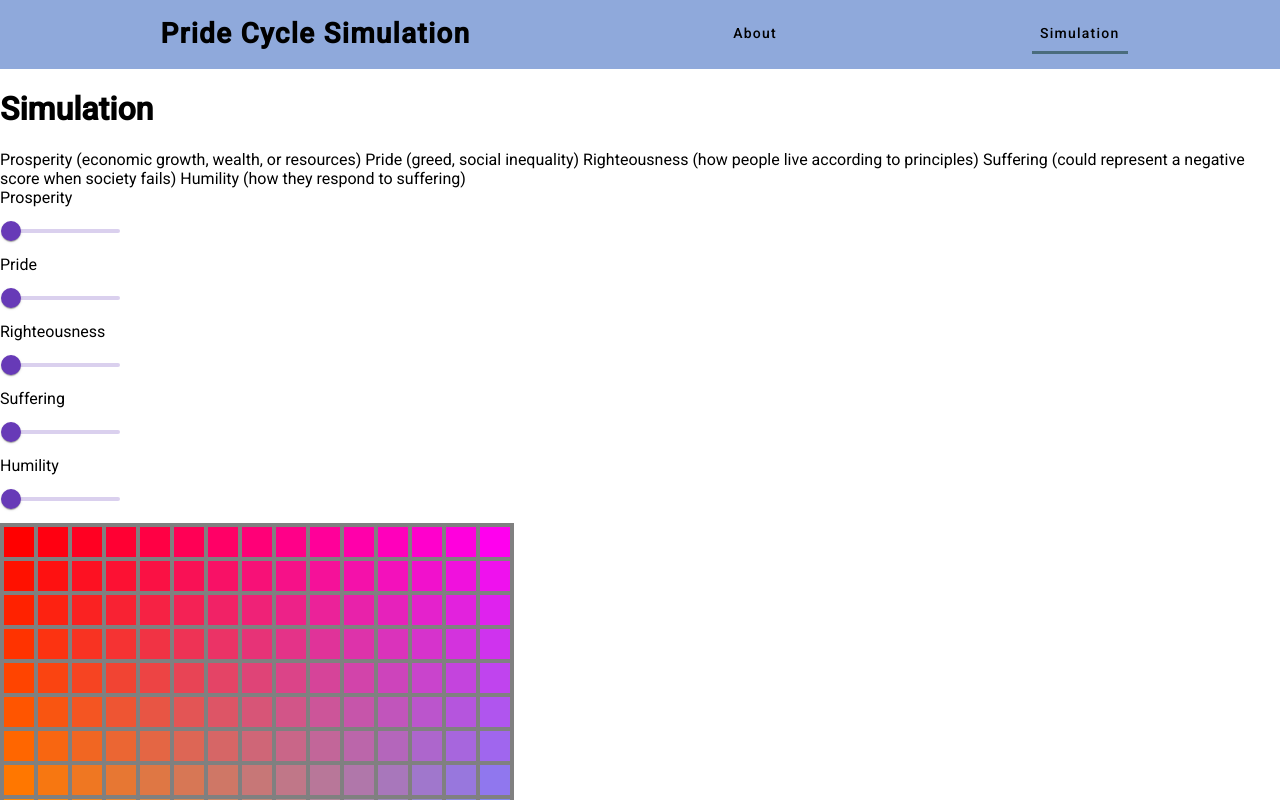
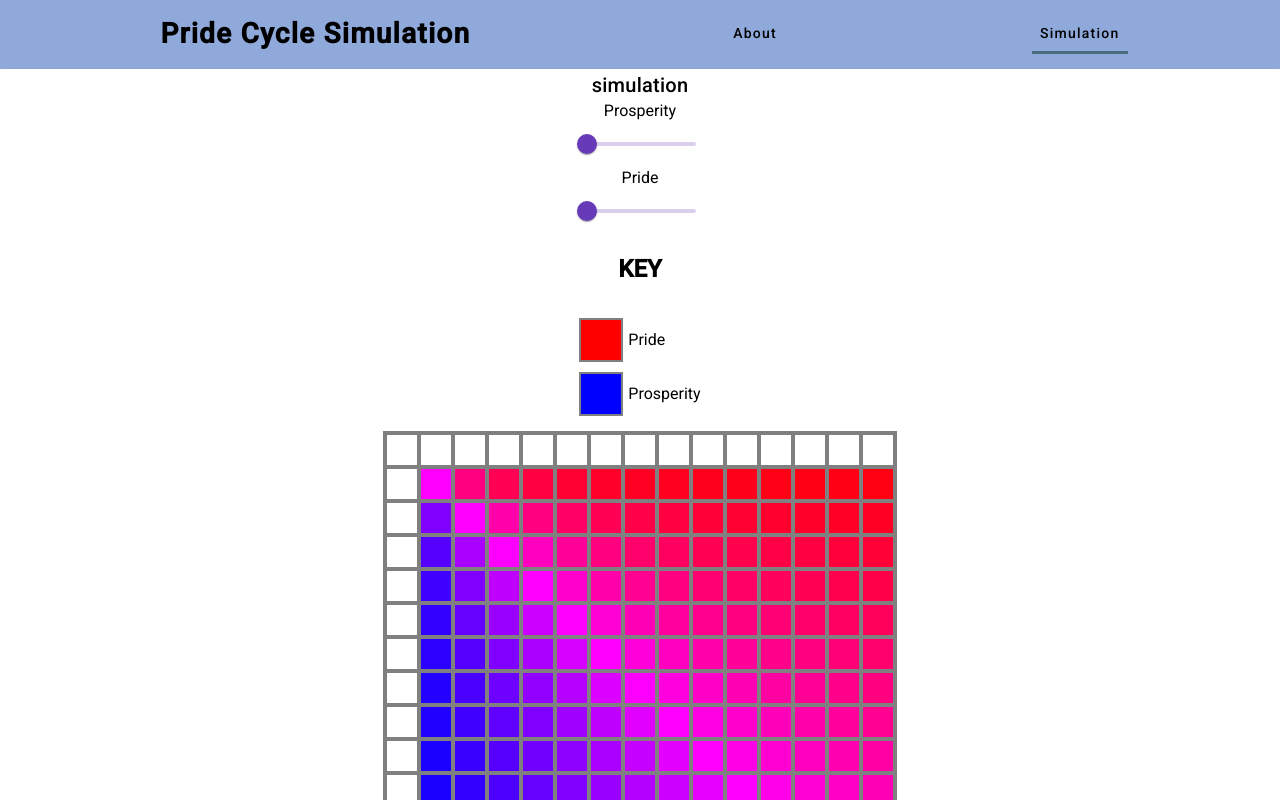
Before and after one commit to AndersonBillss/REL_A_275_pride_cycle_website, an Angular app: page /simulation in a window 1280 px wide. Shown: the top 800 px of the page. Built offline with nearby package versions, Linux system fonts and the light colour scheme.

Commit message:
added cell class

```diff
--- a/src/app/pages/simulation/simulation.component.html
+++ b/src/app/pages/simulation/simulation.component.html
@@ -1,9 +1,7 @@
-<h1>Simulation</h1>
-Prosperity (economic growth, wealth, or resources)
-Pride (greed, social inequality)
-Righteousness (how people live according to principles)
-Suffering (could represent a negative score when society fails)
-Humility (how they respond to suffering)
+<mat-card class="center-col">
+      <mat-card-title>simulation</mat-card-title>
+
+      <mat-card-content class="center-col">
             <div>Prosperity</div>
             <mat-slider>
                   <input matSliderThumb [(value)]="Prosperity_factor">
@@ -14,25 +12,30 @@ Humility (how they respond to suffering)
                   <input matSliderThumb [(value)]="pride_factor">
             </mat-slider>
 
-<div>Righteousness</div>
-<mat-slider min="0" max="100" step="1">
-      <input matSliderThumb [(value)]="Righteousness_factor">
-</mat-slider>
+            <h2>KEY</h2>
+            <div class="key">
+                  <div class="key-item">
+                        <div
+                        [style.background-color]="'rgb(255,0,0)'"
+                        class="key-item cell">
+                        </div>
+                        <label class="key-label">Pride</label>
+                  </div>
 
-<div>Suffering</div>
-<mat-slider min="0" max="100" step="1">
-      <input matSliderThumb [(value)]="Suffering_factor">
-</mat-slider>
-
-<div>Humility</div>
-<mat-slider min="0" max="100" step="1">
-      <input matSliderThumb [(value)]="Humility_factor">
-</mat-slider>
-
+                  <div class="key-item">
+                        <div
+                        [style.background-color]="'rgb(0,0,255)'"
+                        class="key-item cell">
+                        </div>
+                        <label class="key-label">Prosperity</label>
+                  </div>
+            </div>
             <div class="grid">
                   <div *ngFor="let row of grid" class="row">
                         <div *ngFor="let cell of row" class="cell"
-            [style.background-color]="'rgb(' + cell.red + ',' + cell.green + ',' + cell.blue + ')'"
+                        [style.background-color]="cell.getRgb()"
                         ></div>
                   </div>
             </div>
+      </mat-card-content>
+</mat-card>
--- a/src/app/pages/simulation/simulation.component.scss
+++ b/src/app/pages/simulation/simulation.component.scss
@@ -12,3 +12,22 @@
     height: 30px;
     border: 2px gray solid;
 }
+.center-col{
+    display: flex;
+    flex-direction: column;
+    align-items: center;
+}
+
+.key{
+    display: flex;
+    flex-direction: column;
+    padding: 10px;
+}
+.key-item{
+    display: flex;
+    align-items: center;
+    padding: 5px;
+}
+.key-label{
+    margin-left: 5px;
+}
--- a/src/app/pages/simulation/simulation.component.ts
+++ b/src/app/pages/simulation/simulation.component.ts
@@ -2,6 +2,7 @@ import { CommonModule } from '@angular/common';
 import { Component, OnInit } from '@angular/core';
 import { FormsModule } from '@angular/forms';
 import { MatSliderModule } from '@angular/material/slider';
+import { MatCardModule } from '@angular/material/card';
 
 @Component({
   selector: 'app-simulation',
@@ -9,7 +10,8 @@ import { MatSliderModule } from '@angular/material/slider';
   imports: [
     MatSliderModule,
     CommonModule,
-    FormsModule
+    FormsModule,
+    MatCardModule
   ],
   templateUrl: './simulation.component.html',
   styleUrl: './simulation.component.scss'
@@ -17,25 +19,18 @@ import { MatSliderModule } from '@angular/material/slider';
 export class SimulationComponent implements OnInit{
   public Prosperity_factor: number=0
   public pride_factor: number=0
-  public Righteousness_factor: number=0
-  public Suffering_factor: number=0
-  public Humility_factor: number=0
 
   public rows = 15
   public columns = 15
   public grid: cell[][] = []
 
-  factor_x = 255/this.columns
-  factor_y = 255/this.rows
+
   ngOnInit(): void {
     //populate the grid
     for(let y=0; y<this.rows; y++){
       this.grid.push([])
       for(let x=0; x<this.rows; x++){x
-        const red = 255 - 255*(((this.factor_x*x)/255) * ((this.factor_y*y)/255))
-        const green = y*this.factor_y
-        const blue = x*this.factor_x
-        this.grid[y].push(new cell(red,green,blue))
+        this.grid[y].push(new cell(x*(100/15),y*(100/15)))
       }
     }
 
@@ -43,12 +38,36 @@ export class SimulationComponent implements OnInit{
 }
 
 class cell{
-  public red!: number
-  public green!: number
-  public blue!: number
-  constructor(r: number,g: number,b: number){
-    this.red=r
-    this.green=g
-    this.blue=b
+  getRed(){
+
+    const redToBlue = this.pride/this.prosperity
+    return 255 * redToBlue
   }
+  getBlue(){
+    const blueToRed = this.prosperity/this.pride
+    return 255 * blueToRed
+  }
+  getGreen(){
+    const red = this.getRed()
+    const blue = this.getBlue()
+    return 0
+  }
+  getRgb(){
+    const redToBlue = this.pride/this.prosperity
+
+    const r=255 * redToBlue
+    const g=0
+    const b=255 / redToBlue
+
+    return `rgb(${r},${g},${b})`
+  }
+
+  public pride = 0
+  public prosperity = 0
+
+  constructor(pride: number=0, prosperity: number=0){
+    this.pride = pride
+    this.prosperity = prosperity
+  }
+
 }
```
Lines whose indentation alone changed are shown as unchanged.
